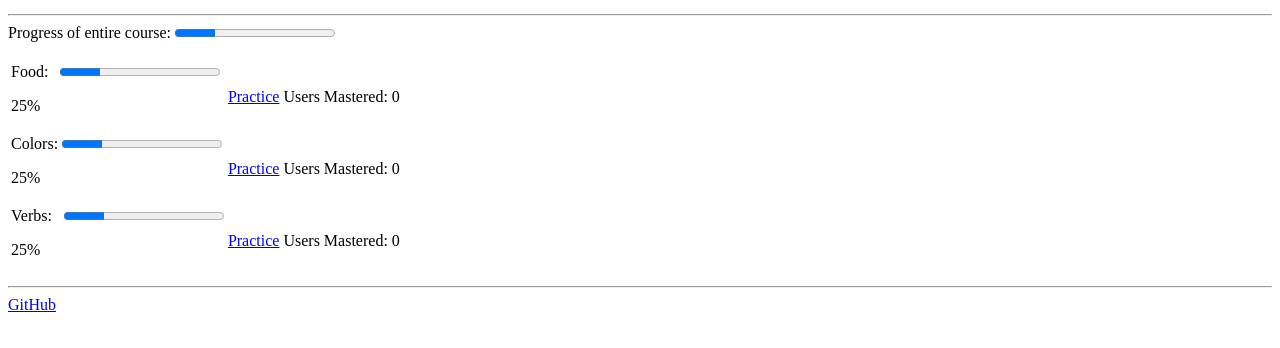
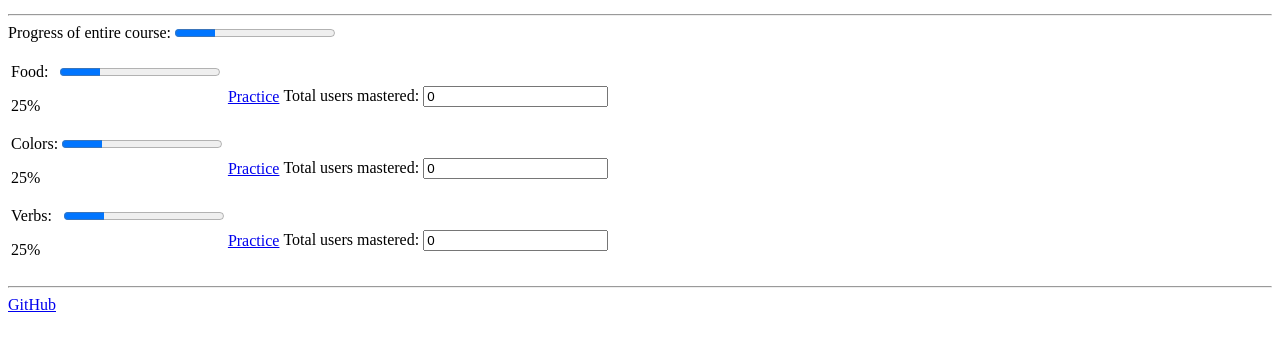
Before and after one commit to myriambyu/startup, a plain HTML site: page progress.html in a window 1280 px wide. Shown: the part 136-484 px from the top of the page. Drawn offline with Linux system fonts and the light colour scheme.

Commit message:
added scores

```diff
--- a/progress.html
+++ b/progress.html
@@ -35,7 +35,10 @@
                     <a href="practice.html">Practice</a>
                 </td>
                 <td>
-                    <p>Users Mastered: 0</p>
+                    <div>
+                        <label for="users-mastered">Total users mastered: </label>
+                        <input type="text" id="count" value="0" readonly />
+                    </div>
                 </td>
               </tr>
               <tr>
@@ -48,7 +51,10 @@
                     <a href="practice.html">Practice</a>
                 </td>
                 <td>
-                    <p>Users Mastered: 0</p>
+                     <div>
+                        <label for="users-mastered">Total users mastered: </label>
+                        <input type="text" id="count" value="0" readonly />
+                    </div>
                 </td>
               </tr>
               <tr>
@@ -61,7 +67,10 @@
                     <a href="practice.html">Practice</a>
                 </td>
                 <td>
-                    <p>Users Mastered: 0</p>
+                    <div>
+                        <label for="users-mastered">Total users mastered: </label>
+                        <input type="text" id="count" value="0" readonly />
+                    </div>
                 </td>
               </tr>
             </table>
```
